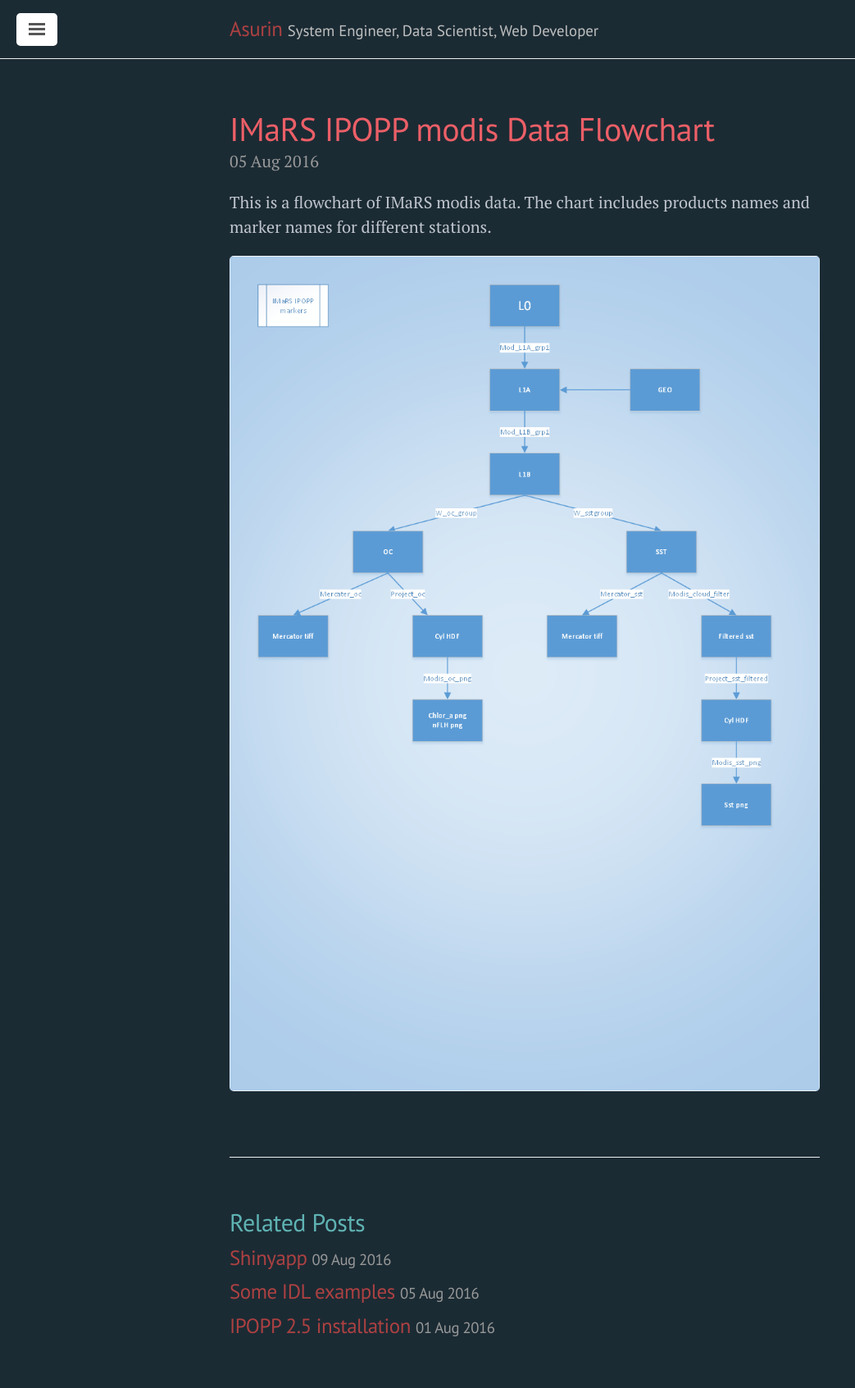
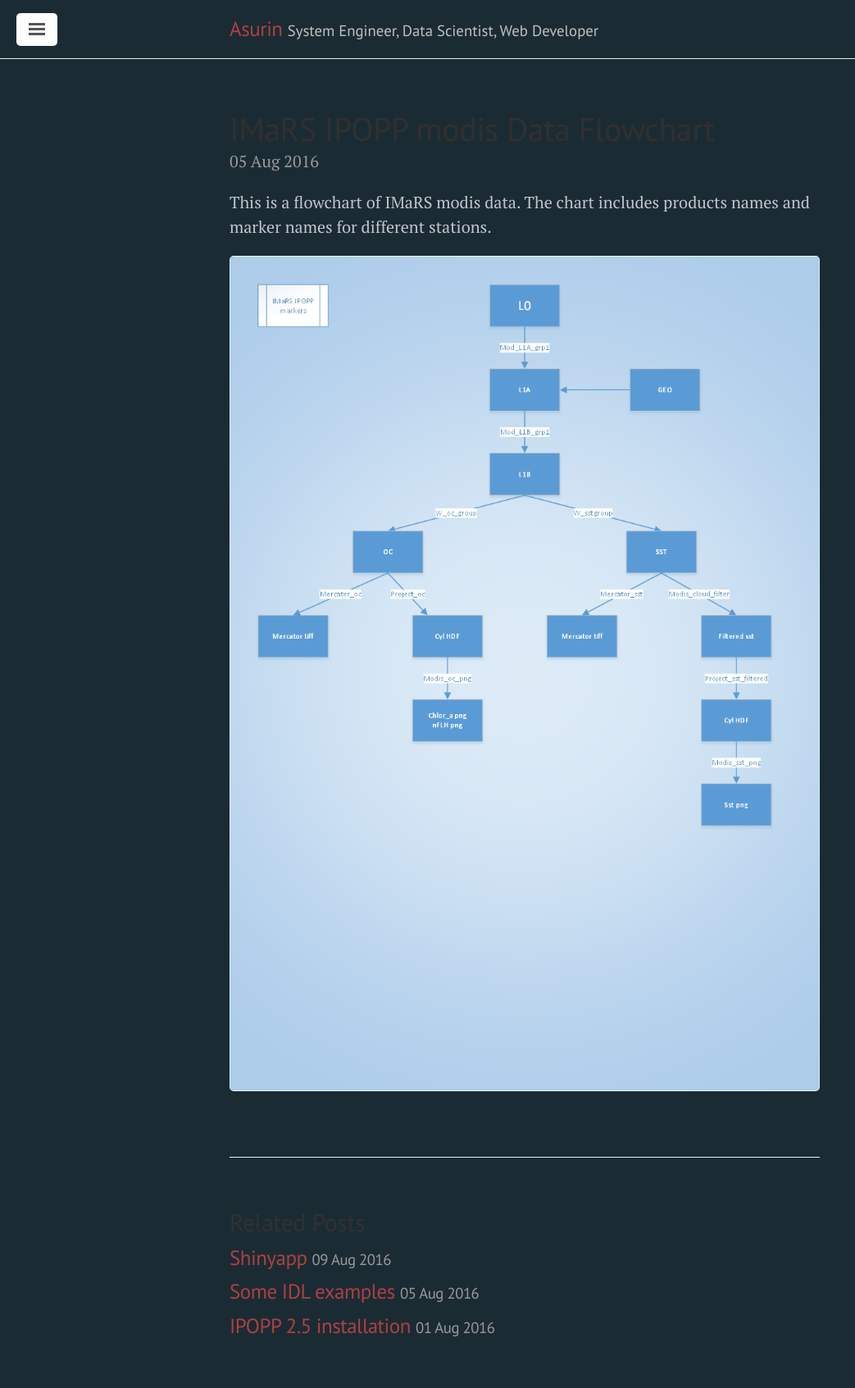
Before and after one commit to asurinsaka/asurinsaka.github.io, a Jekyll site: the page built from _posts/2016-08-05-IPOPP-modis-flowchart.md, in a window 1280 px wide. Shown: the whole page at 82% size, without its empty margins (0-1043 px from the left). Built offline with Jekyll 4.4.1, drawn with Linux system fonts in a browser that asks for light colours.

Commit message:
revert lanyon.css

```diff
--- a/_config.yml
+++ b/_config.yml
@@ -7,7 +7,7 @@ permalink:           pretty
 title:               Asurin
 tagline:             'System Engineer, Data Scientist, Web Developer'
 description:         'Asurin <br /> System Engineer <br /> Web Developer <br />'
-url:                 http://localhost:4000/
+url:                 http://asurinsaka.github.io/
 baseurl:             ''
 
 plugins:                [jekyll-paginate, jekyll-last-modified-at]
@@ -15,9 +15,8 @@ paginate:            5
 
 # About/contact
 author:
-  name:              Mark Otto
-#  url:               https://twitter.com/mdo
-  email:             markdotto@gmail.com
+  name:              Asurin
+  email:             qiaozha@gmail.com
 
 # Custom vars
 version:             1.0.0
--- a/public/css/lanyon.css
+++ b/public/css/lanyon.css
@@ -47,7 +47,7 @@ html {
 h1, h2, h3, h4, h5, h6 {
   font-family: "PT Sans", Helvetica, Arial, sans-serif;
   font-weight: 400;
-  color: #5FB3B3;
+  color: #313131;
   letter-spacing: -.025rem;
 }
 
@@ -316,7 +316,7 @@ a.sidebar-nav-item:focus {
 .page-title,
 .post-title,
 .post-title a {
-  color: #EC5f67;
+  color: #303030;
 }
 .page-title,
 .post-title {
@@ -445,7 +445,7 @@ a.pagination-item:hover {
 .theme-base-08 .sidebar,
 .theme-base-08 .sidebar-toggle:active,
 .theme-base-08 #sidebar-checkbox:checked ~ .sidebar-toggle {
-  background-color: #343D46;
+  background-color: #ac4142;
 }
 .theme-base-08 .container a,
 .theme-base-08 .sidebar-toggle,
```
